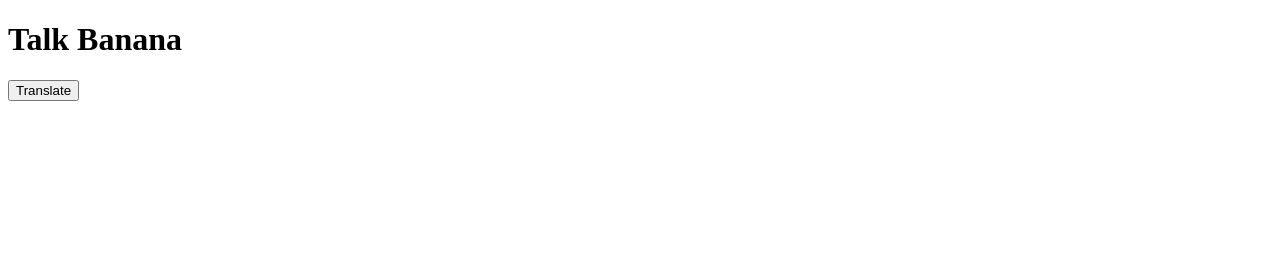
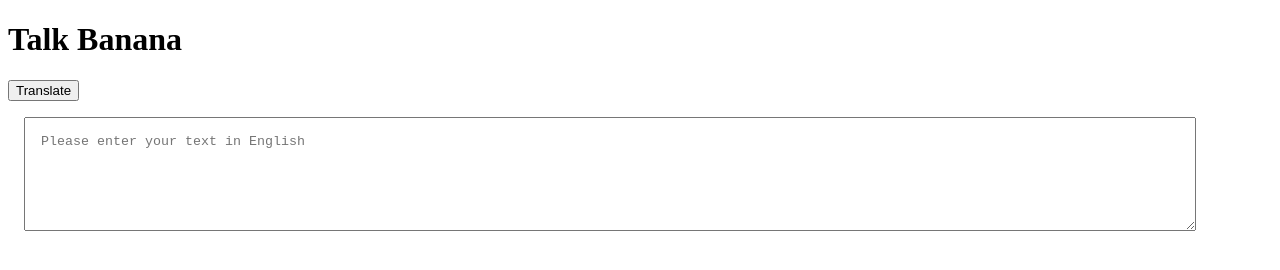
Before and after one commit to Anurag-Spec/Vanilla-js-activity, a plain HTML site: page index.html in a window 1280 px wide. Drawn offline with Linux system fonts and the light colour scheme.

Commit message:
textarea created

```diff
--- a/index.html
+++ b/index.html
@@ -1,20 +1,34 @@
 <!DOCTYPE html>
 <html lang="en">
+
 <head>
     <meta charset="UTF-8">
     <meta http-equiv="X-UA-Compatible" content="IE=edge">
     <meta name="viewport" content="width=device-width, initial-scale=1.0">
     <title>Banana Speak</title>
+    <style>
+        textarea{
+            width: 90%;
+            height: 10vh;
+            display: block;
+            margin: 1rem;
+            padding: 1rem;
+        }
+    </style>
 
 </head>
+
 <body>
     <h1>Talk Banana</h1>
 
     <button id="btn-translate">Translate</button>
+    <textarea placeholder="Please enter your text in English" name="" id="" cols="30" rows="10"></textarea>
 
 
 
+    <script src="/app.js">
+        type = "text/javascript"
+    </script>
+</body>
 
-    <script src="/app.js"> type="text/javascript"</script>
-</body>
 </html>
```
